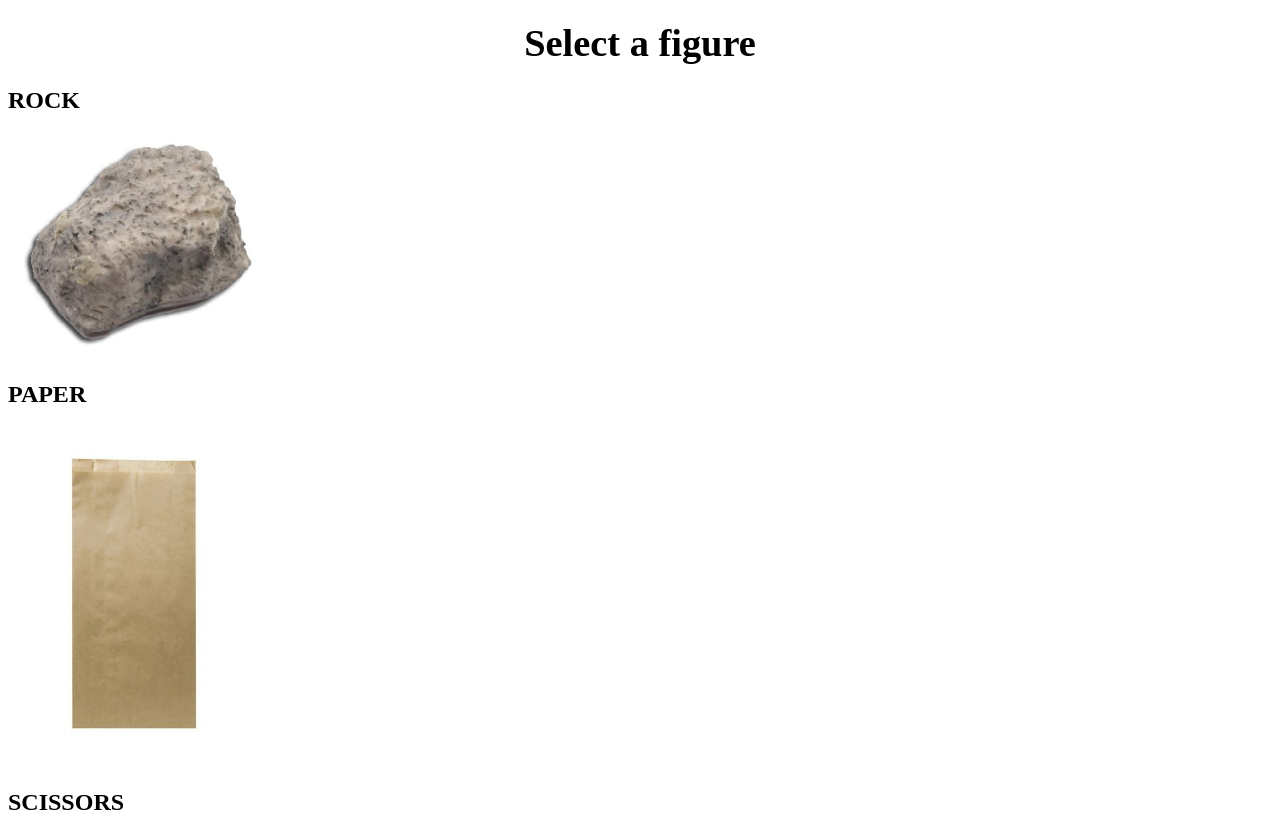
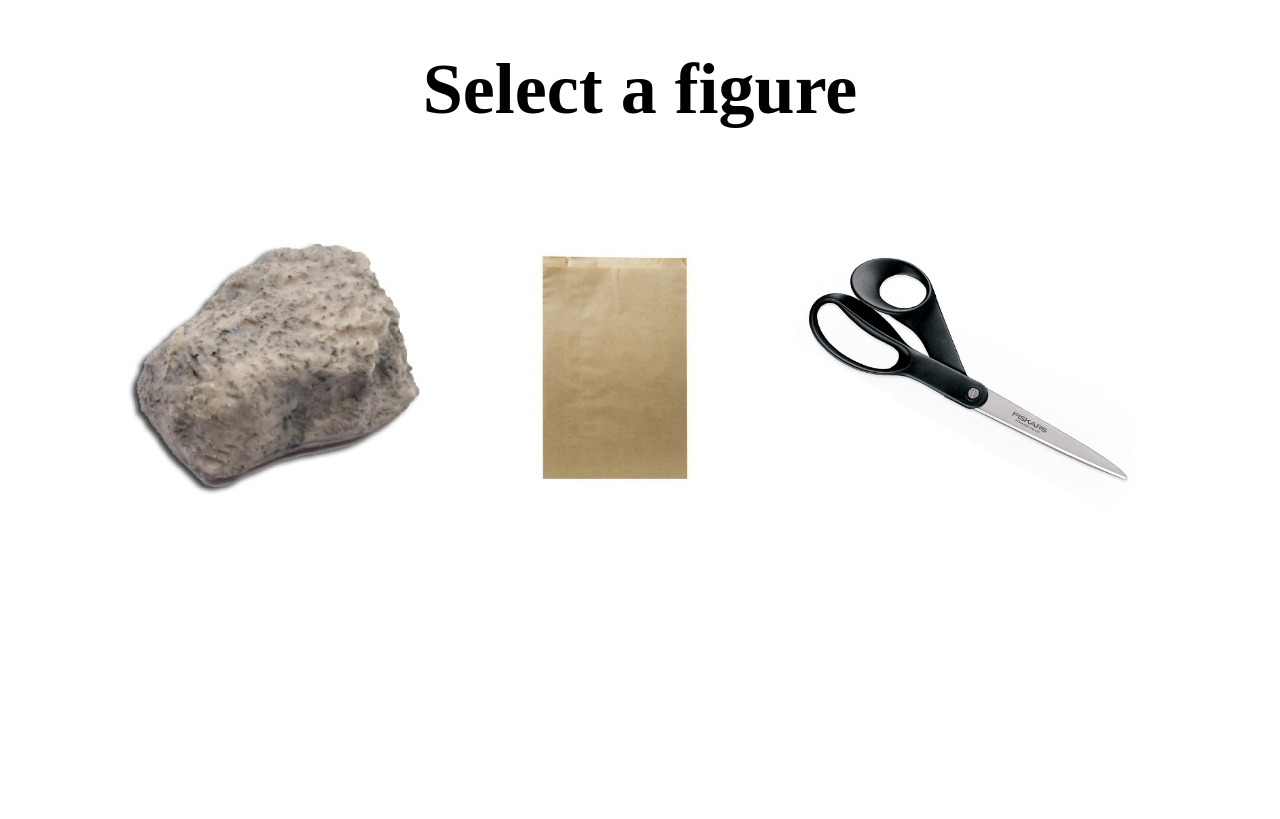
Before and after one commit to StefanStenStark/RorligaTomtRPSFront, a website built with Parcel: page RPS/FifthPage/FifthPage.html in a window 1280 px wide. Shown: the top 819 px of the page. Built offline with nearby package versions, Linux system fonts and the light colour scheme.

Commit message:
//Jocke med kniven// added some functions in FifthPage.css

```diff
--- a/RPS/FifthPage/FifthPage.css
+++ b/RPS/FifthPage/FifthPage.css
@@ -1,15 +1,51 @@
-/*text-style on headliner 1*/
-h1 {
-  font-family: Bahnschrift;
-}
-/*text-style on headliner 2*/
-h2 {
+header{
+  font-size: 36px;
   font-family: Bahnschrift;
 }
 
-a:hover{
-  background-color: forestgreen;
+.ROCK{
+
 }
-h2:hover {
-  color: forestgreen;
+.PAPER{
+
 }
+.SCISSORS{
+
+}
+
+.flexbox-container{
+  display:flex;
+  margin: 100px;
+}
+.flex-item {
+  flex: 5 5 5em;
+
+}
+
+
+
+
+
+
+
+
+
+
+
+
+
+/*!*text-style on headline 1*!*/
+/*h1 {*/
+/*  font-family: Bahnschrift;*/
+/*}*/
+/*!*text-style for names on figures 2*!*/
+/*h2 {*/
+/*  font-family: Bahnschrift;*/
+/*}*/
+
+/*a:hover{*/
+/*  background-color: forestgreen;*/
+/*}*/
+/*h2:hover {*/
+/*  color: forestgreen;*/
+/*}*/
--- a/RPS/FifthPage/FifthPage.html
+++ b/RPS/FifthPage/FifthPage.html
@@ -6,20 +6,25 @@
   <script src="FifthPage.js"></script>
     <title>RPS</title>
 </head>
-<center><h1><big>Select a figure</big></h1></center>
+<center><header><h1>Select a figure</h1></header></center>
+
 <body>
-<!--Im using procent in width because of the picture-adjustment when you make the browser bigger or smaller-->
-<!--link to page six if you click on the ROCK-->
-<h2>ROCK</h2>
-<a  href="http://localhost:63342/rorligatomtrpsfront/RPS/SixthPage/SixthPage.html?_ijt=rmgf90662bv8lfqsd2r74lb2uc&_ij_reload=RELOAD_ON_SAVE">
-  <img src="img/Rock.png" alt="Rock.png" width="20%"></a>
-<!--link to page six if you click on the PAPER-->
-<h2>PAPER</h2>
-<a href="http://localhost:63342/rorligatomtrpsfront/RPS/SixthPage/SixthPage.html?_ijt=rmgf90662bv8lfqsd2r74lb2uc&_ij_reload=RELOAD_ON_SAVE">
-  <img src="img/Paper.png" alt="Paper.png" width="20%"></a>
-<!--link to page six if you click on the SCISSORS-->
-<h2>SCISSORS</h2>
-<a href="http://localhost:63342/rorligatomtrpsfront/RPS/SixthPage/SixthPage.html?_ijt=rmgf90662bv8lfqsd2r74lb2uc&_ij_reload=RELOAD_ON_SAVE">
-  <img src="img/Scissors.png" alt="Scissors.png" width="20%"></a>
+<div class="flexbox-container">
+  <div class="flex-item ROCK"></div>
+  <!--link to page six if you click on the ROCK-->
+  <a href="http://localhost:63342/rorligatomtrpsfront/RPS/SixthPage/SixthPage.html?_ijt=rmgf90662bv8lfqsd2r74lb2uc&_ij_reload=RELOAD_ON_SAVE">
+    <img src="img/Rock.png" alt="Rock.png" height="70%" width="90%"></a>
+
+  <div class="flex-item PAPER"></div>
+  <!--link to page six if you click on the PAPER-->
+  <a href="http://localhost:63342/rorligatomtrpsfront/RPS/SixthPage/SixthPage.html?_ijt=rmgf90662bv8lfqsd2r74lb2uc&_ij_reload=RELOAD_ON_SAVE">
+    <img src="img/Paper.png" alt="Paper.png" height="70%" width="90%"></a>
+
+  <div class="flex-item SCISSORS"></div>
+  <!--link to page six if you click on the Scissors-->
+  <a href="http://localhost:63342/rorligatomtrpsfront/RPS/SixthPage/SixthPage.html?_ijt=rmgf90662bv8lfqsd2r74lb2uc&_ij_reload=RELOAD_ON_SAVE">
+    <img src="img/Scissors.png" alt="Scissors.png" height="70%" width="90%"></a>
+</div>
+
 </body>
 </html>
```
